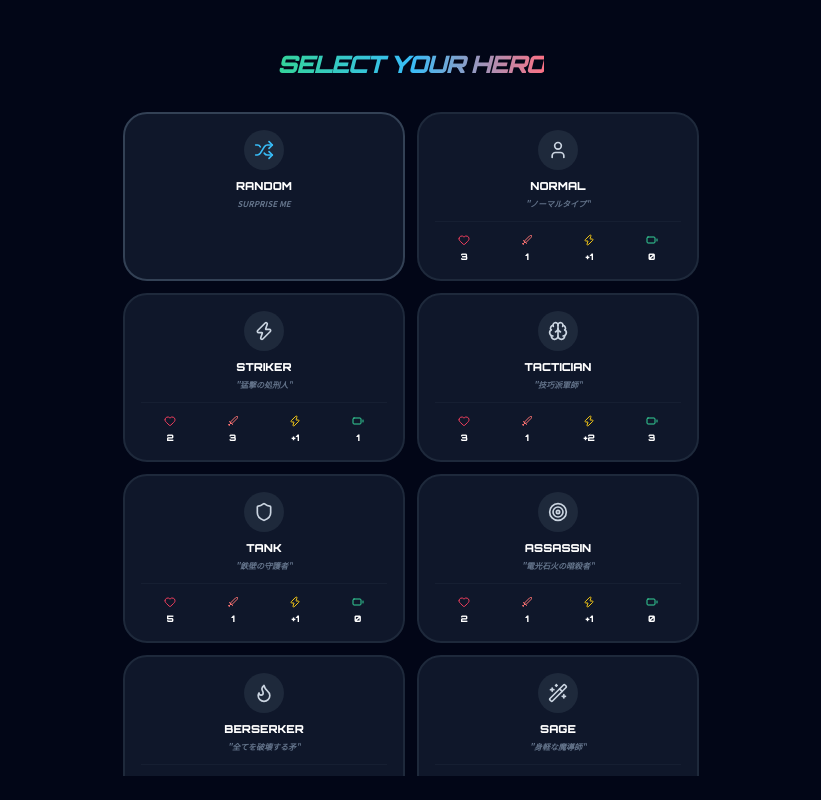
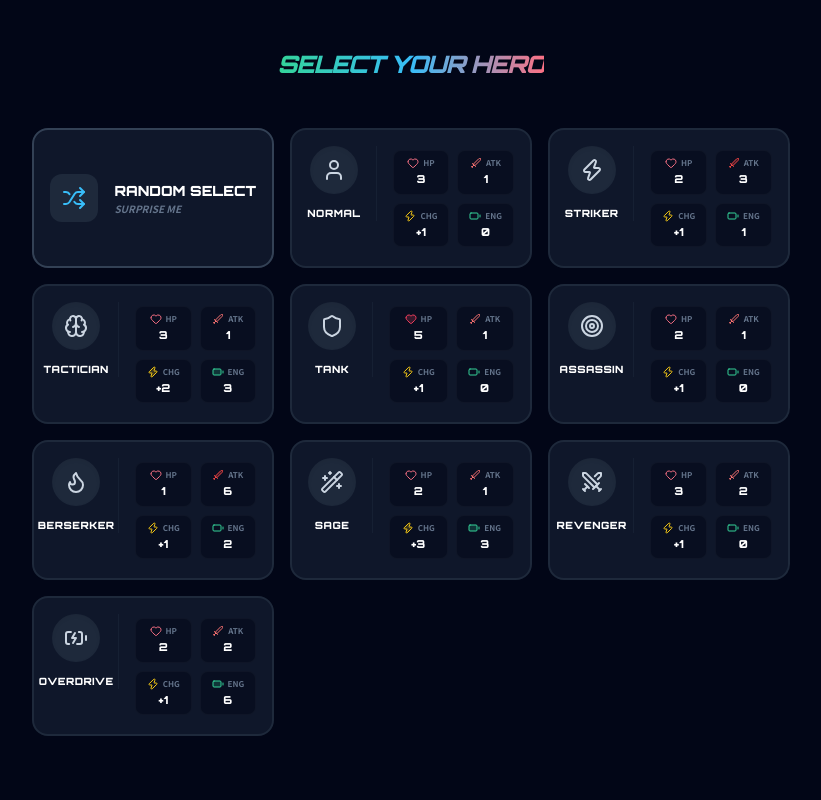
Before and after one commit to mori618/ggdemon, a website built with Vite: page index.html in a window 1280 px wide. Both pictures are taken after a click on the button "VSCPU". Shown: the whole page, without its empty margins (229-1050 px from the left). Built offline with nearby package versions, Linux system fonts and the light colour scheme.

Commit message:
ui調整

```diff
--- a/index.html
+++ b/index.html
@@ -60,7 +60,7 @@
 
     <!-- Screen 1: Selection Phase -->
     <div id="select-screen"
-        class="fixed inset-0 z-[100] flex flex-col items-center justify-start p-6 bg-slate-950 hidden text-white">
+        class="fixed inset-0 z-[100] flex flex-col items-center justify-start p-6 bg-slate-950 hidden text-white overflow-hidden">
         <h2 id="select-title"
             class="text-2xl font-black font-orbitron text-center mt-6 mb-8 bg-gradient-to-r from-emerald-400 via-sky-400 to-rose-400 bg-clip-text text-transparent italic tracking-tighter uppercase">
             Select Your Hero</h2>
--- a/js/game.js
+++ b/js/game.js
@@ -9,7 +9,7 @@ export function setupBattleState() {
     gameState.player.effects = [];
     gameState.player.tempAtk = gameState.player.tempGrdC = gameState.player.tempChgE = gameState.player.tempChgC = gameState.player.tempDmgReduce = 0;
 
-    const isBoss = (gameState.gameMode === 'tower' || true); // TEMPORARY TESTING: Force boss encounter
+    const isBoss = (gameState.gameMode === 'tower' && gameState.floor > 0 && gameState.floor % 5 === 0);
     let baseCpu;
 
     if (gameState.gameMode === GAME_MODES.ONLINE_HOST || gameState.gameMode === GAME_MODES.ONLINE_CLIENT) {
--- a/js/ui.js
+++ b/js/ui.js
@@ -6,32 +6,65 @@ export function renderChars(handleCharSelect) {
     const grid = document.getElementById('char-grid');
     grid.innerHTML = '';
 
+    // コンテナのクラスを横長・多カラム向けに設定（スクロール維持）
+    grid.className = "grid grid-cols-1 md:grid-cols-2 lg:grid-cols-3 gap-4 p-4 overflow-y-auto pb-10 flex-1";
+
+    // --- RANDOM CARD ---
     const rndDiv = document.createElement('div');
-    rndDiv.className = "bg-slate-900 border-2 border-slate-700 p-4 rounded-3xl cursor-pointer hover:border-sky-500 active:scale-95 transition-all flex flex-col items-center text-center";
+    // 横長にするため flex-row を採用
+    rndDiv.className = "bg-slate-900 border-2 border-slate-700 p-4 rounded-2xl cursor-pointer hover:border-sky-500 hover:bg-slate-800/50 active:scale-[0.98] transition-all flex items-center gap-4 group";
     rndDiv.onclick = () => handleCharSelect('RANDOM');
-    rndDiv.innerHTML = `<div class="w-10 h-10 rounded-full bg-slate-800 flex items-center justify-center mb-2 text-sky-400"><i data-lucide="shuffle" class="w-5 h-5"></i></div><div class="font-black text-[11px] mb-1 uppercase font-orbitron text-white">RANDOM</div><div class="text-[8px] text-slate-500 font-bold italic leading-tight uppercase">Surprise Me</div>`;
+    rndDiv.innerHTML = `
+        <div class="w-12 h-12 rounded-xl bg-slate-800 flex items-center justify-center text-sky-400 group-hover:rotate-12 transition-transform">
+            <i data-lucide="shuffle" class="w-6 h-6"></i>
+        </div>
+        <div class="text-left">
+            <div class="font-black text-sm uppercase font-orbitron text-white">Random Select</div>
+            <div class="text-[10px] text-slate-500 font-bold italic uppercase">Surprise Me</div>
+        </div>
+    `;
     grid.appendChild(rndDiv);
 
+    // --- CHARACTER CARDS ---
     CHARACTERS.forEach(c => {
-        const hpStyle = c.hp >= 5 ? 'status-fill text-rose-500' : 'text-rose-500';
-        const atkStyle = c.atk >= 3 ? 'status-fill text-red-400' : 'text-red-400';
-        const chgStyle = c.chgE >= 2 ? 'status-fill text-yellow-400' : 'text-yellow-400';
-        const startEStyle = c.startE >= 3 ? 'status-fill text-emerald-400' : 'text-emerald-400';
+        const stats = [
+            { icon: 'heart', val: c.hp, style: c.hp >= 5 ? 'text-rose-500 fill-rose-500/20' : 'text-rose-400', label: 'HP' },
+            { icon: 'sword', val: c.atk, style: c.atk >= 3 ? 'text-red-500 fill-red-500/20' : 'text-red-400', label: 'ATK' },
+            { icon: 'zap', val: `+${c.chgE}`, style: c.chgE >= 2 ? 'text-yellow-400 fill-yellow-400/20' : 'text-yellow-400', label: 'CHG' },
+            { icon: 'battery', val: c.startE, style: c.startE >= 3 ? 'text-emerald-400 fill-emerald-400/20' : 'text-emerald-400', label: 'ENG' }
+        ];
+
         const div = document.createElement('div');
-        div.className = "bg-slate-900 border-2 border-slate-800 p-4 rounded-3xl cursor-pointer hover:border-emerald-500 active:scale-95 transition-all flex flex-col items-center text-center text-white";
+        // w-fullで横幅いっぱいに使いつつ、内部をFlexで左右に分ける
+        div.className = "bg-slate-900 border-2 border-slate-800 p-4 rounded-2xl cursor-pointer hover:border-emerald-500 hover:bg-slate-800/40 active:scale-[0.98] transition-all flex flex-col sm:flex-row items-center sm:items-start gap-4 text-white";
         div.onclick = () => handleCharSelect(c.id);
+
         div.innerHTML = `
-            <div class="w-10 h-10 rounded-full bg-slate-800 flex items-center justify-center mb-2 text-slate-300"><i data-lucide="${c.icon}" class="text-slate-300 w-5 h-5"></i></div>
-            <div class="font-black text-[11px] mb-1 uppercase font-orbitron">${c.name}</div>
-            <div class="text-[8px] text-slate-500 font-bold mb-3 italic leading-tight uppercase line-clamp-1">"${c.tagline}"</div>
-            <div class="grid grid-cols-4 gap-1 w-full border-t border-slate-800/50 pt-3">
-                <div class="flex flex-col items-center gap-1"><i data-lucide="heart" class="w-3 h-3 ${hpStyle}"></i><span class="text-[9px] font-black font-orbitron">${c.hp}</span></div>
-                <div class="flex flex-col items-center gap-1"><i data-lucide="sword" class="w-3 h-3 ${atkStyle}"></i><span class="text-[9px] font-black font-orbitron">${c.atk}</span></div>
-                <div class="flex flex-col items-center gap-1"><i data-lucide="zap" class="w-3 h-3 ${chgStyle}"></i><span class="text-[9px] font-black font-orbitron">+${c.chgE}</span></div>
-                <div class="flex flex-col items-center gap-1"><i data-lucide="battery" class="w-3 h-3 ${startEStyle}"></i><span class="text-[9px] font-black font-orbitron">${c.startE}</span></div>
-            </div>`;
+            <div class="flex flex-row sm:flex-col items-center gap-3 sm:w-1/3 border-b sm:border-b-0 sm:border-r border-slate-800/50 pb-3 sm:pb-0 sm:pr-4">
+                <div class="w-12 h-12 rounded-full bg-slate-800 flex items-center justify-center text-slate-300 shadow-inner">
+                    <i data-lucide="${c.icon}" class="w-6 h-6"></i>
+                </div>
+                <div class="text-left sm:text-center">
+                    <div class="font-black text-[10px] uppercase font-orbitron tracking-wider">${c.name}</div>
+                    <!-- <div class="text-[9px] text-slate-500 font-bold italic line-clamp-1 uppercase mt-0.5">"${c.tagline}"</div> -->
+                </div>
+            </div>
+
+            <div class="grid grid-cols-4 sm:grid-cols-2 gap-2 w-full sm:w-2/3 pt-1">
+                ${stats.map(s => `
+                    <div class="flex flex-col items-center justify-center bg-slate-950/50 rounded-lg py-1.5 border border-slate-800/30">
+                        <div class="flex items-center gap-1 mb-0.5">
+                            <i data-lucide="${s.icon}" class="w-3 h-3 ${s.style}"></i>
+                            <span class="text-[8px] text-slate-500 font-bold uppercase">${s.label}</span>
+                        </div>
+                        <span class="text-[11px] font-black font-orbitron">${s.val}</span>
+                    </div>
+                `).join('')}
+            </div>
+        `;
         grid.appendChild(div);
     });
+
     lucide.createIcons();
 }
 
```
